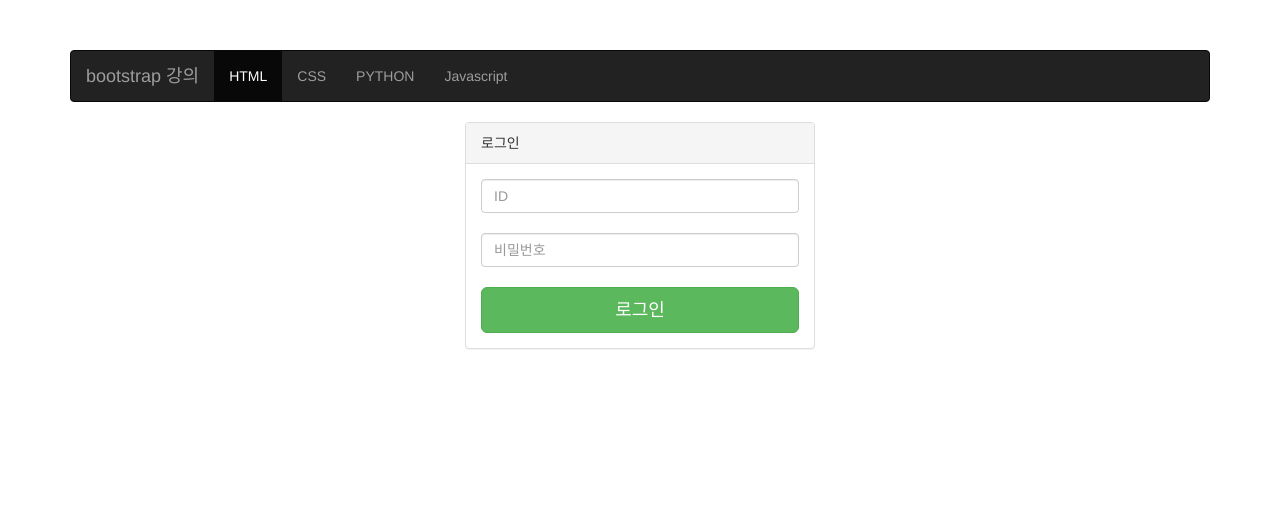
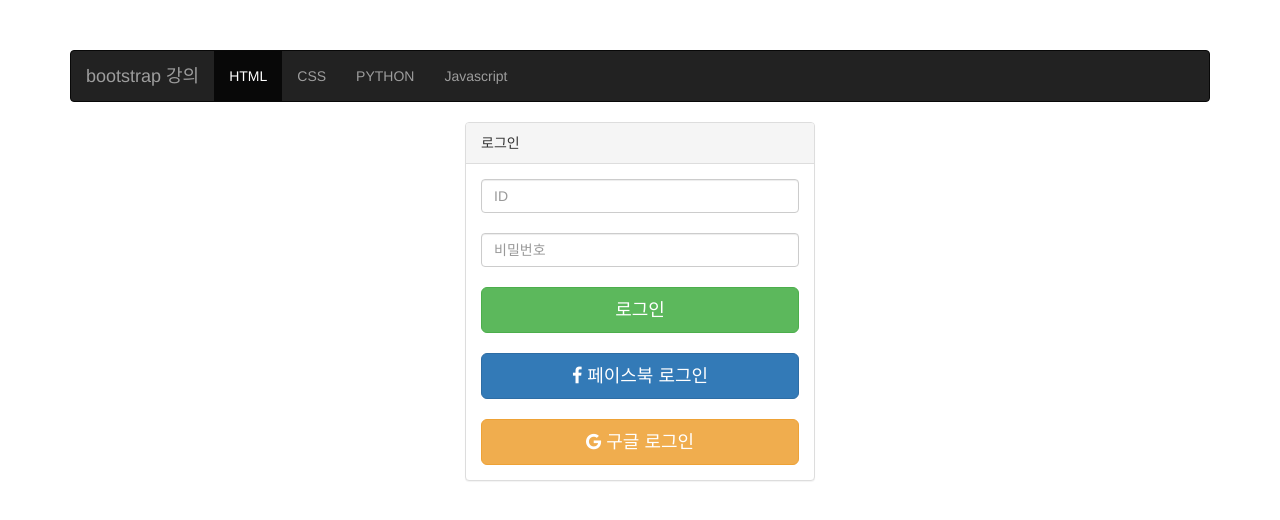
Before and after one commit to ISPserver/FrontEnd-Lecture, a plain HTML site: page bootstrap/login.html in a window 1280 px wide. Drawn offline with nearby package versions, Linux system fonts and the light colour scheme.

Commit message:
Bootstrap icon add

```diff
--- a/bootstrap/login.html
+++ b/bootstrap/login.html
@@ -11,6 +11,7 @@
   integrity="sha256-CSXorXvZcTkaix6Yvo6HppcZGetbYMGWSFlBw8HfCJo="
   crossorigin="anonymous"></script>
     <script src="https://stackpath.bootstrapcdn.com/bootstrap/3.4.1/js/bootstrap.min.js"></script>
+    <link rel="stylesheet" href="https://stackpath.bootstrapcdn.com/font-awesome/4.7.0/css/font-awesome.min.css">
 </head>
 <body>
     <div class="container" style="padding-top: 50px;">
@@ -57,6 +58,16 @@
                 <input type="password" class="form-control" placeholder="비밀번호">
                 <br>
                 <button class="btn btn-lg btn-success btn-block">로그인</button class="btn btn-lg btn-success btn-block">
+                <br>
+                <a href="" class="btn btn-lg btn-primary btn-block">
+                    <i class="fa fa-facebook" aria-hidden="true"></i>
+                    페이스북 로그인
+                </a>
+                <br>
+                <a href="" class="btn btn-lg btn-warning btn-block">
+                    <i class="fa fa-google" aria-hidden="true"></i>
+                    구글 로그인
+                </a>
             </div>
         </div>
     </div>
```
